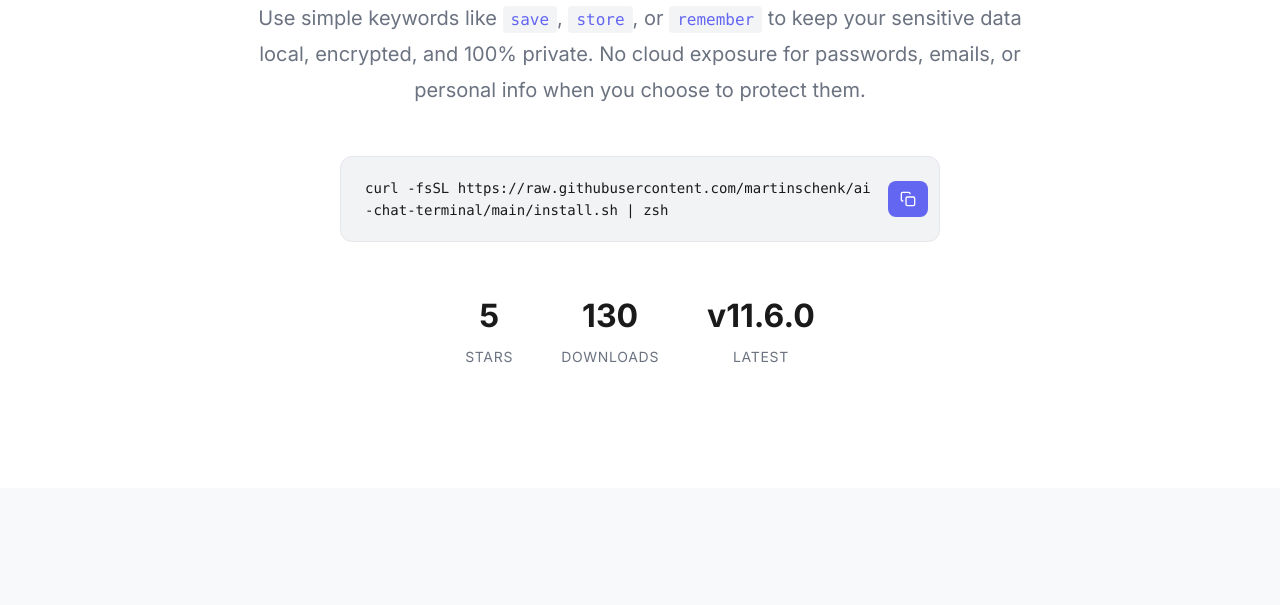
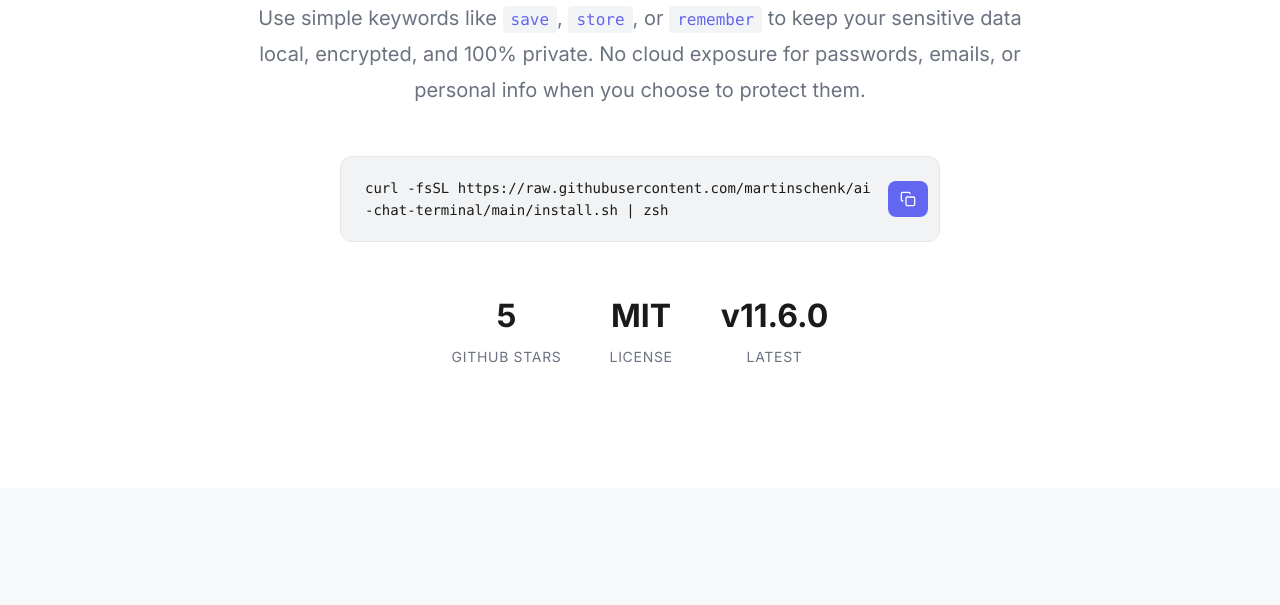
Before and after one commit to martinschenk/ai-chat-terminal, a plain HTML site: page docs/index.html in a window 1280 px wide. Shown: the part 464-1069 px from the top of the page. Drawn offline with Linux system fonts and the light colour scheme; no server answers.

Commit message:
fix: Remove fake download stats - show only real data
ETHICS FIX:
- Removed hardcoded fallback value of 130 downloads (was FAKE!)
- Replaced 'Downloads' stat with 'MIT License' (real info)
- Only show real GitHub stars count from API
- No invented numbers - transparency and honesty first

Changes:
- docs/index.html: Remove downloads stat, add License stat
- docs/script.js: Remove fallback value, only show real totalDownloads

```diff
--- a/docs/index.html
+++ b/docs/index.html
@@ -92,11 +92,11 @@
                 <div class="stats" id="github-stats">
                     <div class="stat">
                         <span class="stat-value" id="stars-count">5</span>
-                        <span class="stat-label">Stars</span>
+                        <span class="stat-label">GitHub Stars</span>
                     </div>
                     <div class="stat">
-                        <span class="stat-value" id="downloads-count">130</span>
-                        <span class="stat-label">Downloads</span>
+                        <span class="stat-value">MIT</span>
+                        <span class="stat-label">License</span>
                     </div>
                     <div class="stat">
                         <span class="stat-value">v11.6.0</span>
--- a/docs/script.js
+++ b/docs/script.js
@@ -48,8 +48,8 @@ async function fetchGitHubStats() {
             });
 
             const downloadsEl = document.getElementById('downloads-count');
-            if (downloadsEl) {
-                animateNumber(downloadsEl, totalDownloads > 0 ? totalDownloads : 130);
+            if (downloadsEl && totalDownloads > 0) {
+                animateNumber(downloadsEl, totalDownloads);
             }
         } catch (e) {
             console.log('Could not fetch download stats:', e);
```
